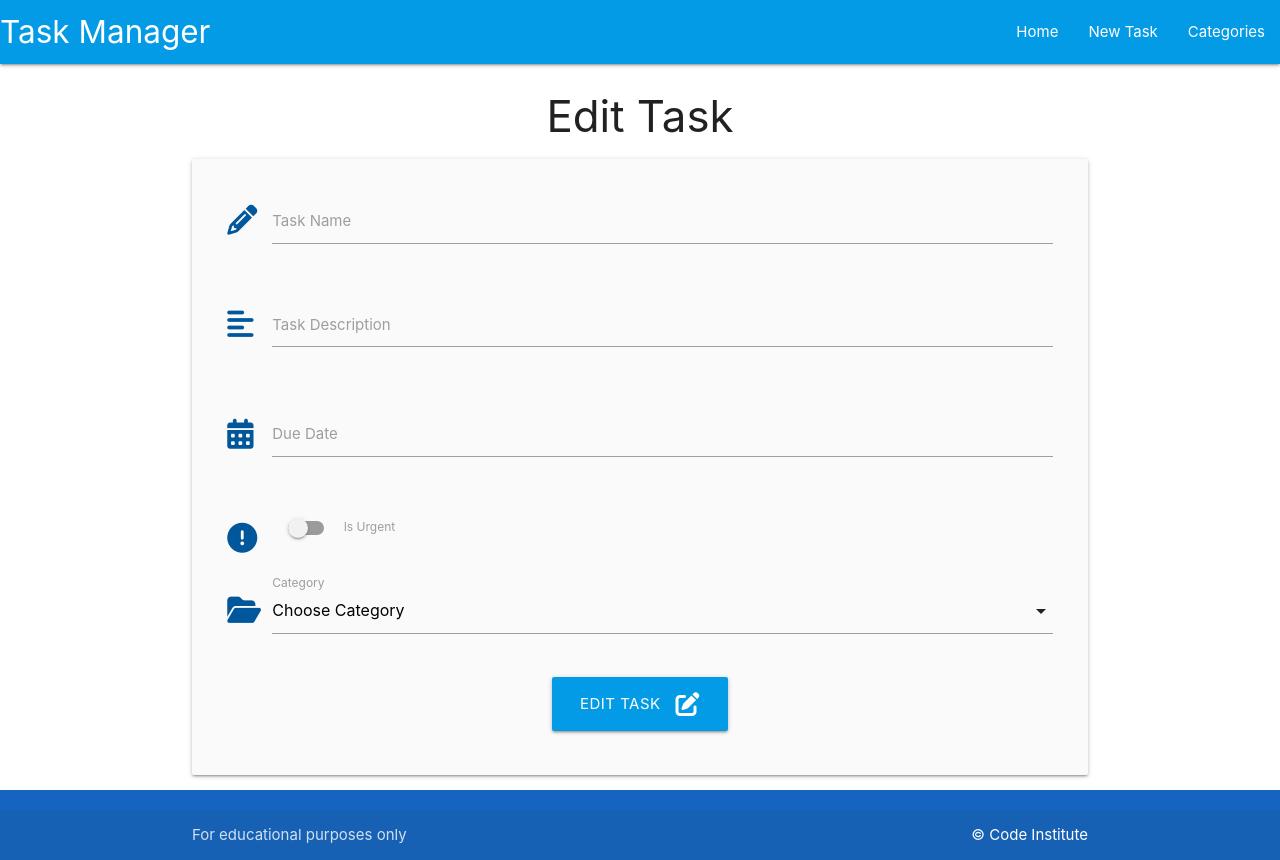
After one commit to StephenIles/Task-Manager, a Flask app: template taskmanager/templates/edit_task.html in a window 1280 px wide. The commit adds this page. Run offline with Flask 3, Linux system fonts and the light colour scheme; the template is opened without the code that fills it, so the values that code supplies are empty; some libraries are stand-ins or nearby versions.

Commit message:
Added the full CRUD funcionality for the tasks list

```diff
--- /dev/null
+++ b/taskmanager/templates/edit_task.html
@@ -0,0 +1,79 @@
+{% extends "base.html" %}
+{% block content %}
+
+<h3 class="light-blue-text- text-darken-4 center-align">Edit Task</h3>
+
+<div class="row card-panel grey lighten-5">
+    <form class="col s12" method="POST" action="{{ url_for('edit_task', task_id=task.id) }}">
+      <!-- task name -->
+      <div class="row">
+        <div class="input-field col s12">
+          <i class="fas fa-pencil-alt prefix light-blue-text text-darken-4"></i>
+          <input id="task_name" name="task_name" value="{{ task.task_name }}" type="text" class="validate" minlength="5" maxlegnth="50" required>
+          <label for="task_name">Task Name</label>
+        </div>
+      </div>
+      <!-- task description -->
+      <div class="row">
+        <div class="input-field col s12">
+          <i class="fas fa-align-left prefix light-blue-text text-darken-4"></i>
+          <textarea id="task_description" name="task_description" type="text" minlength="5" maxlegnth="200" class="materialize-textarea validate" required>
+            {{- task.task_description -}}
+          </textarea>
+          <label for="task_description">Task Description</label>
+        </div>
+      </div>
+      <!-- due_date -->
+      <div class="row">
+        <div class="input-field col s12">
+            <i class="fas fa-calendar-alt prefix light-blue-text text-darken-4"></i>
+            <input id="due_date" name="due_date" value="{{ task.due_date.strftime('%d %B, %Y') }}" type="text" class="datepicker validate" required>
+            <label for="due_date">Due Date</label>
+        </div>
+    </div>
+      <!-- is urgent -->
+      <div class="row">
+        <div class="input-field col s12">
+            <div class="switch">
+                <i class="fas fa-exclamation-circle prefix light-blue-text text-darken-4"></i>
+                <label for="is_urgent">
+                    {% if task.is_urgent == True %}
+                      <input id="is_urgent" name="is_urgent" type="checkbox" checked>
+                    {% else %}
+                      <input id="is_urgent" name="is_urgent" type="checkbox">
+                    {% endif %}
+                    <span class="lever"></span>
+                    Is Urgent
+                </label>
+            </div>
+        </div>
+      </div>
+      <!-- category_id -->
+      <div class="row">
+        <div class="input-field col s12">
+          <i class="fas fa-folder-open prefix light-blue-text text-darken-4"></i>
+          <select id="category_id" name="category_id" class="validate" required>
+            <option value="" disabled selected>Choose Category</option>
+            {% for category in categories %}
+              {% if category == task.category %}
+                <option value="{{ category.id }}" selected>{{ category.catergory_name }}</option>
+              {% else %}
+                <option value="{{ category.id }}">{{ category.catergory_name }}</option>
+              {% endif %}
+            {% endfor %}
+          </select>
+          <label for="category_id">Category</label>
+        </div>
+      </div>
+      <!-- submit button -->
+      <div class="row">
+        <div class="col s12 center align">
+            <button type="submit" class="btn-large light-blue darken-1">
+                Edit Task <i class="fas fa-edit right"></i>
+            </button>
+        </div>
+      </div>
+    </form>
+  </div>
+
+{% endblock %}
--- a/taskmanager/templates/tasks.html
+++ b/taskmanager/templates/tasks.html
@@ -25,7 +25,11 @@
     <div class="collapsible-body">
         <strong>{{ task.category }}</strong>
         <p>{{ task.task_description }}</p>
-    </div>
+        <p>
+            <a href="{{ url_for('edit_task', task_id=task.id) }}" class="btn green accent-4">Edit</a>
+            <a href="{{ url_for('delete_task', task_id=task.id) }}" class="btn red">Delete</a>
+        </p>
+    </div
     </li>
     {% endfor %}
 </ul>
```
Also changed, not shown: taskmanager/routes.py (+20 -0 lines).
